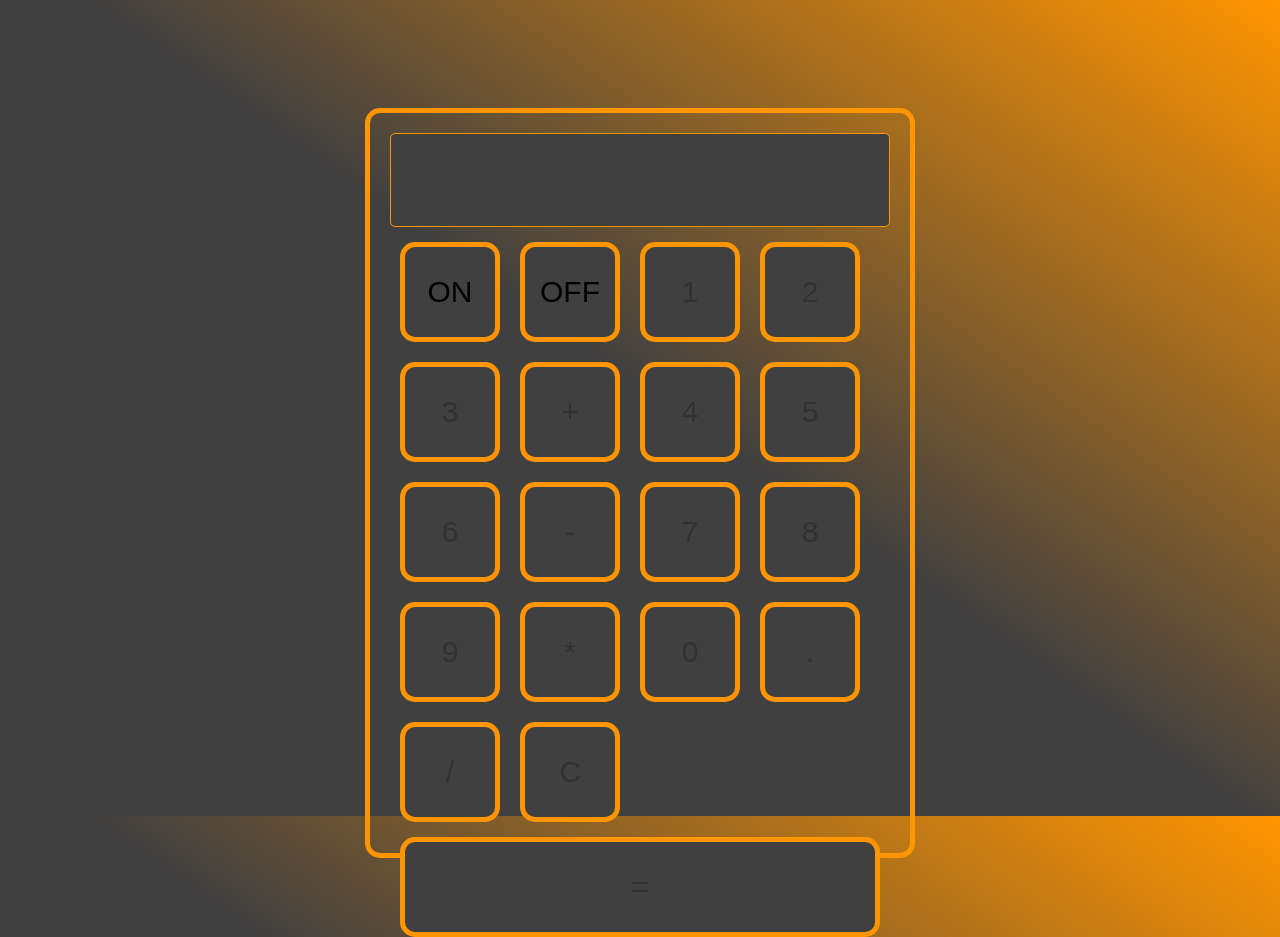
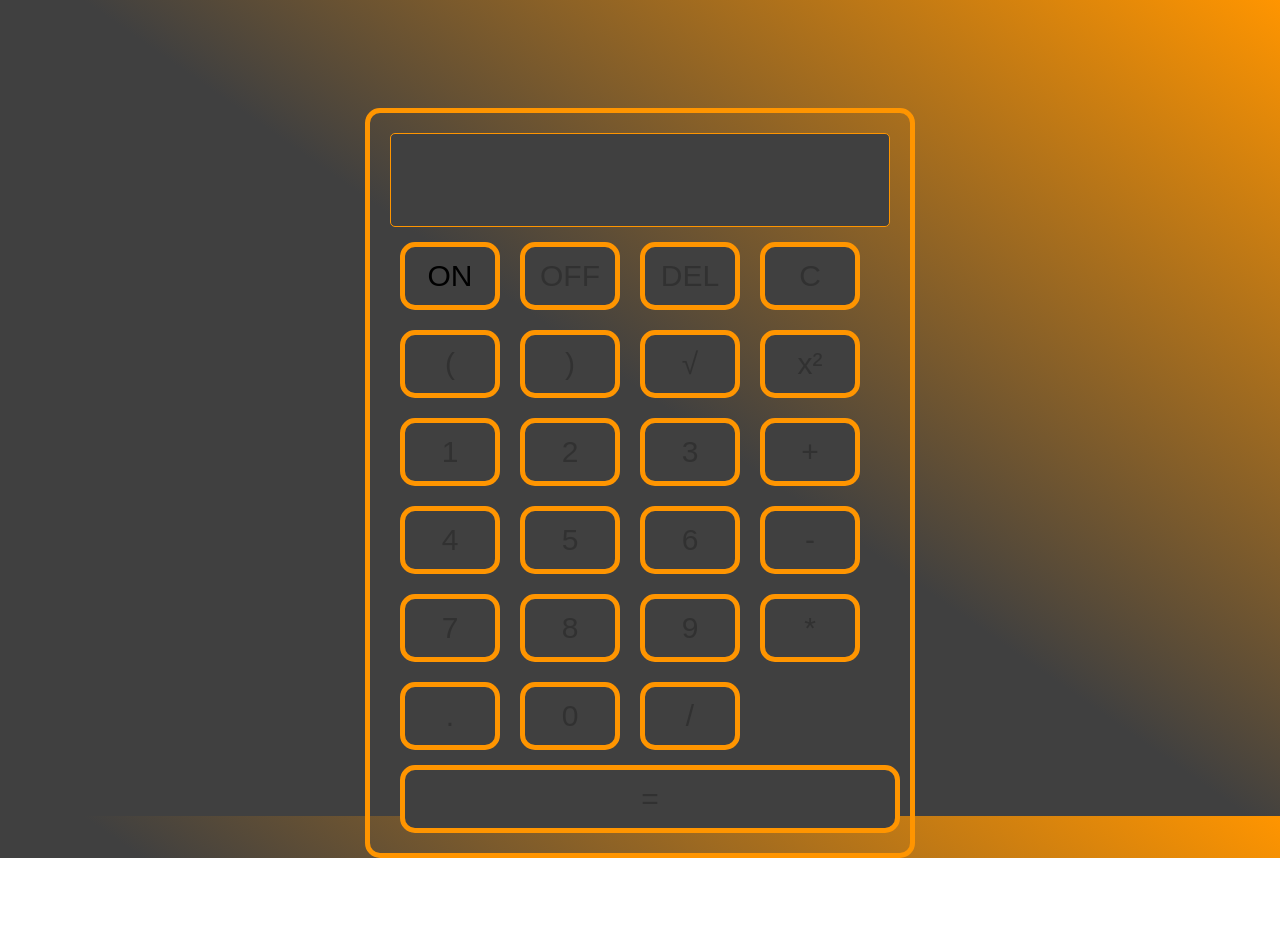
Before and after one commit to josekadeveloper/Calculator, a React (Create React App) app in the folder calculator/: page / in a window 1280 px wide. After the commit the page ends 858 px from the top, so only its background shows below. Built offline with nearby package versions, Linux system fonts and the light colour scheme.

Commit message:
feat(Calculator): reorganize button list | add new functions

```diff
--- a/calculator/src/components/Calculator/Calculator.tsx
+++ b/calculator/src/components/Calculator/Calculator.tsx
@@ -22,28 +22,93 @@ const Calculator = () => {
     setInput("");
   }
 
+  const handleSqrt = () => {
+    try {
+      const result = Math.sqrt(parseFloat(input));
+      setInput(result.toString());
+    } catch (error) {
+      setInput('Error');
+    }
+  }
+
+  const handlePow = () => {
+    setInput(Math.pow(parseFloat(input), 2).toString());
+  };
+
+  const handleDelete = () => {
+    setInput(input.slice(0, -1));
+  }
+
+  const buttons = [
+    "ON", "OFF", "DEL", "C",
+    "(", ")", "√", "x²",
+    "1", "2", "3", "+",
+    "4", "5", "6", "-",
+    "7", "8", "9", "*",
+    ".", "0", "/", "=",
+  ];
+
   return (
     <div className="calculator-container">
       {<div className="result"> {input}<span>{active ? lastCharacter : ""}</span></div>}
-      <button className="button" onClick={() => turnOn()}>ON</button>
-      <button className="button" onClick={() => turnOff()}>OFF</button>
-      <button className="button" onClick={() => addInput(1)} disabled={!active}>1</button>
-      <button className="button" onClick={() => addInput(2)} disabled={!active}>2</button>
-      <button className="button" onClick={() => addInput(3)} disabled={!active}>3</button>
-      <button className="button" onClick={() => addInput("+")} disabled={!active}>+</button>
-      <button className="button" onClick={() => addInput(4)} disabled={!active}>4</button>
-      <button className="button" onClick={() => addInput(5)} disabled={!active}>5</button>
-      <button className="button" onClick={() => addInput(6)} disabled={!active}>6</button>
-      <button className="button" onClick={() => addInput("-")} disabled={!active}>-</button>
-      <button className="button" onClick={() => addInput(7)} disabled={!active}>7</button>
-      <button className="button" onClick={() => addInput(8)} disabled={!active}>8</button>
-      <button className="button" onClick={() => addInput(9)} disabled={!active}>9</button>
-      <button className="button" onClick={() => addInput("*")} disabled={!active}>*</button>
-      <button className="button" onClick={() => addInput(0)} disabled={!active}>0</button>
-      <button className="button" onClick={() => addInput(".")} disabled={!active}>.</button>
-      <button className="button" onClick={() => addInput("/")} disabled={!active}>/</button>
-      <button className="button" onClick={() => setInput("")} disabled={!active}>C</button>
-      <button className="button" onClick={() => expCalculate()} disabled={!active}>=</button>
+      <div className="buttons">
+        {buttons.map((button, index) => {
+          let buttonElement;
+
+          if (button === "ON") {
+            buttonElement = (
+              <button key={index} className="button" onClick={() => turnOn()}>
+                {button}
+              </button>
+            );
+          } else if (button === "OFF") {
+            buttonElement = (
+              <button key={index} className="button" onClick={() => turnOff()} disabled={!active}>
+                {button}
+              </button>
+            );
+          } else if (button === "DEL") {
+            buttonElement = (
+              <button key={index} className="button" onClick={() => handleDelete()} disabled={!active}>
+                {button}
+              </button>
+            );
+          } else if (button === "√") {
+            buttonElement = (
+              <button key={index} className="button" onClick={() => handleSqrt()} disabled={!active}>
+                {button}
+              </button>
+            );
+          } else if (button === "C") {
+            buttonElement = (
+              <button key={index} className="button" onClick={() => setInput("")} disabled={!active}>
+                {button}
+              </button>
+            );
+          } else if (button === "=") {
+            buttonElement = (
+              <button key={index} className="button" onClick={() => expCalculate()} disabled={!active}>
+                {button}
+              </button>
+            );
+          } else if (button === "x²") {
+            buttonElement = (
+              <button key={index} className="button" onClick={() => handlePow()} disabled={!active}>
+                {button}
+              </button>
+            );
+          } else {
+            buttonElement = (
+              <button key={index} className="button" onClick={() => addInput(button)} disabled={!active}>
+                {button}
+              </button>
+            );
+          }
+
+          return buttonElement;
+        })}
+      </div>
+
     </div>
   );
 };
--- a/calculator/src/index.scss
+++ b/calculator/src/index.scss
@@ -58,7 +58,7 @@ body {
 }
 
 .button {
-  height: 100px;
+  height: 68px;
   width: 100px;
   background-color: $secondary;
   margin: 10px;
```
